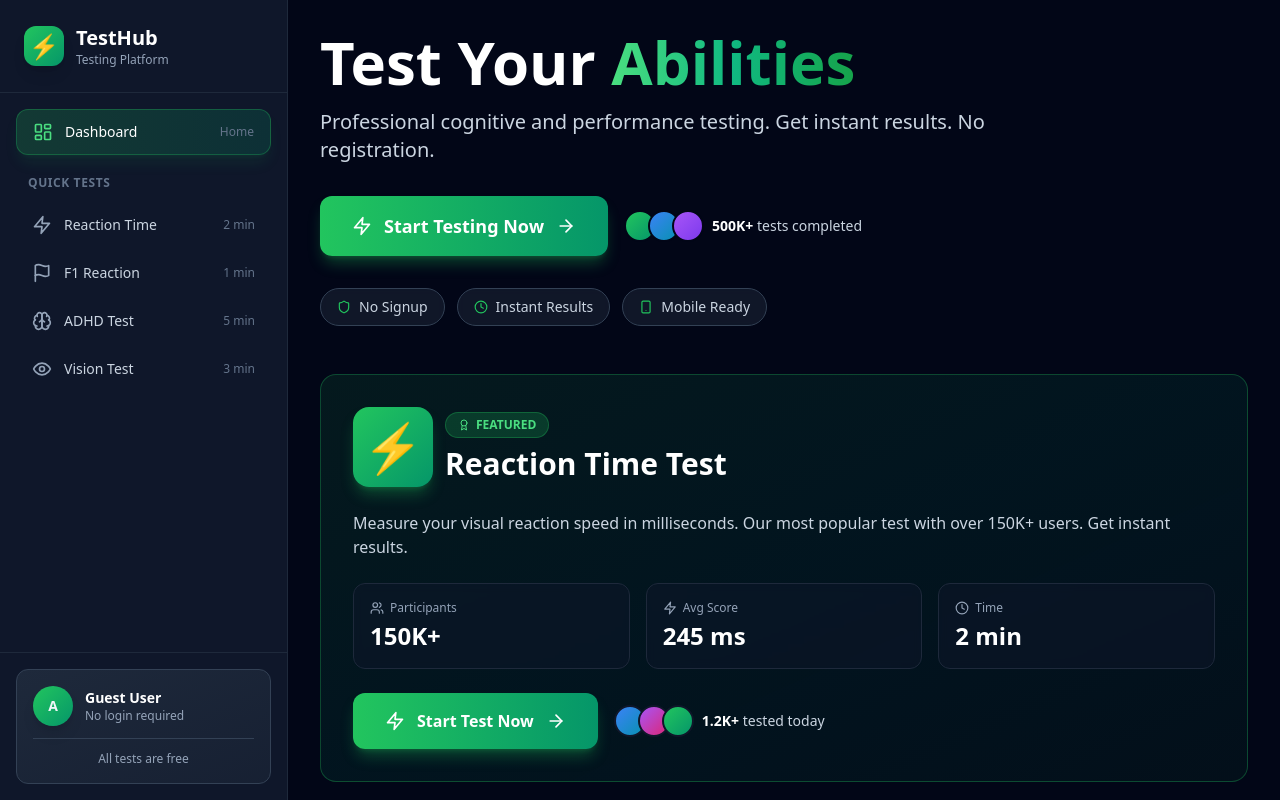
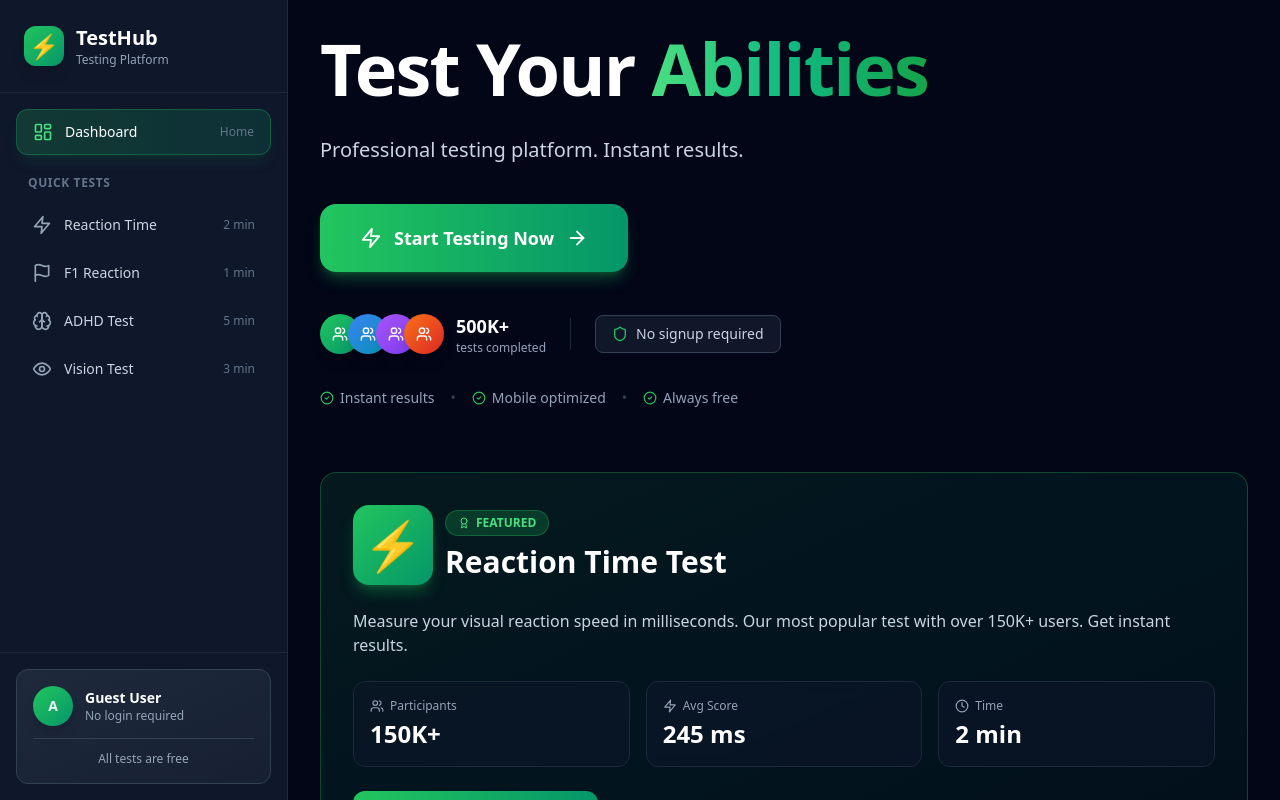
Before and after one commit to tevzadze500/test, a React (Vite) app: page / in a window 1280 px wide. Shown: the top 800 px of the page. Built offline with nearby package versions, Linux system fonts and the light colour scheme.

Commit message:
fix routing vercel

```diff
--- a/src/components/Hero.jsx
+++ b/src/components/Hero.jsx
@@ -1,65 +1,90 @@
 import React from 'react';
 import { Link } from 'react-router-dom';
-import { Zap, Shield, Clock, Smartphone, ArrowRight } from 'lucide-react';
+import { Zap, ArrowRight, Users, Shield, CheckCircle2 } from 'lucide-react';
 
 const Hero = () => {
-  const features = [
-    { icon: Shield, text: 'No Signup' },
-    { icon: Clock, text: 'Instant Results' },
-    { icon: Smartphone, text: 'Mobile Ready' },
-  ];
+  return (
+    <div className="mb-12 sm:mb-16">
+      {/* Premium Hero - Mobile First */}
+      <div className="text-center lg:text-left max-w-3xl mx-auto lg:mx-0">
 
-  return (
-    <div className="mb-8 sm:mb-12">
-      {/* Simplified Hero - Mobile First */}
-      <div className="mb-6 sm:mb-8 text-center lg:text-left">
-        <h1 className="text-3xl sm:text-4xl md:text-5xl lg:text-6xl font-bold text-white mb-3 sm:mb-4 leading-tight">
+        {/* Headline */}
+        <h1 className="text-4xl sm:text-5xl md:text-6xl lg:text-7xl font-bold text-white mb-6 sm:mb-8 leading-[1.1] tracking-tight">
           Test Your{' '}
           <span className="bg-gradient-to-r from-green-400 via-emerald-500 to-green-600 bg-clip-text text-transparent">
             Abilities
           </span>
         </h1>
-        <p className="text-base sm:text-lg md:text-xl text-dark-300 max-w-2xl mx-auto lg:mx-0 mb-6 sm:mb-8">
-          Professional cognitive and performance testing. Get instant results. No registration.
+
+        {/* Shorter Description - Clear Separation */}
+        <p className="text-lg sm:text-xl text-dark-300 mb-8 sm:mb-10 font-light leading-relaxed">
+          Professional testing platform. Instant results.
         </p>
 
-        {/* Primary CTA */}
-        <div className="flex flex-col sm:flex-row items-center gap-4 mb-6 sm:mb-8">
+        {/* Primary CTA - Standalone & Dominant */}
+        <div className="mb-8 sm:mb-10">
           <Link
             to="#popular"
-            className="w-full sm:w-auto inline-flex items-center justify-center gap-3 px-8 py-4 bg-gradient-to-r from-green-500 to-emerald-600 hover:from-green-600 hover:to-emerald-700 rounded-xl text-white font-bold transition-all duration-300 shadow-lg shadow-green-500/30 hover:shadow-green-500/50 hover:scale-105 group min-h-[56px] text-base sm:text-lg"
+            className="inline-flex items-center justify-center gap-3 px-8 sm:px-10 py-4 sm:py-5 bg-gradient-to-r from-green-500 to-emerald-600 hover:from-green-600 hover:to-emerald-700 rounded-xl sm:rounded-2xl text-white font-bold transition-all duration-300 shadow-lg shadow-green-500/30 hover:shadow-green-500/50 hover:shadow-2xl hover:scale-[1.02] group text-base sm:text-lg w-full sm:w-auto"
           >
-            <Zap size={20} />
+            <Zap size={22} className="shrink-0" />
             <span>Start Testing Now</span>
-            <ArrowRight size={20} className="group-hover:translate-x-1 transition-transform" />
+            <ArrowRight size={22} className="shrink-0 group-hover:translate-x-1 transition-transform" />
           </Link>
-          <div className="text-sm text-dark-400 flex items-center gap-2">
-            <div className="flex -space-x-2">
-              <div className="w-8 h-8 rounded-full bg-gradient-to-br from-green-500 to-emerald-600 border-2 border-dark-950" />
-              <div className="w-8 h-8 rounded-full bg-gradient-to-br from-blue-500 to-cyan-600 border-2 border-dark-950" />
-              <div className="w-8 h-8 rounded-full bg-gradient-to-br from-purple-500 to-violet-600 border-2 border-dark-950" />
+        </div>
+
+        {/* Premium Social Proof Row */}
+        <div className="flex flex-col sm:flex-row items-center justify-center lg:justify-start gap-4 sm:gap-6 mb-6 sm:mb-8">
+          {/* User Avatars + Count */}
+          <div className="flex items-center gap-3">
+            <div className="flex -space-x-3">
+              <div className="w-10 h-10 rounded-full bg-gradient-to-br from-green-500 to-emerald-600 border-3 border-dark-950 shadow-lg flex items-center justify-center">
+                <Users size={16} className="text-white" />
+              </div>
+              <div className="w-10 h-10 rounded-full bg-gradient-to-br from-blue-500 to-cyan-600 border-3 border-dark-950 shadow-lg flex items-center justify-center">
+                <Users size={16} className="text-white" />
+              </div>
+              <div className="w-10 h-10 rounded-full bg-gradient-to-br from-purple-500 to-violet-600 border-3 border-dark-950 shadow-lg flex items-center justify-center">
+                <Users size={16} className="text-white" />
+              </div>
+              <div className="w-10 h-10 rounded-full bg-gradient-to-br from-orange-500 to-red-600 border-3 border-dark-950 shadow-lg flex items-center justify-center">
+                <Users size={16} className="text-white" />
+              </div>
             </div>
-            <span className="text-dark-300">
-              <strong className="text-white">500K+</strong> tests completed
-            </span>
+            <div className="text-left">
+              <div className="text-white font-bold text-lg">500K+</div>
+              <div className="text-dark-400 text-xs font-medium">tests completed</div>
+            </div>
+          </div>
+
+          {/* Divider */}
+          <div className="hidden sm:block w-px h-8 bg-dark-800" />
+
+          {/* Trust Badge */}
+          <div className="flex items-center gap-2 px-4 py-2 bg-dark-800/50 rounded-lg border border-dark-700">
+            <Shield size={16} className="text-green-500 shrink-0" />
+            <span className="text-dark-300 text-sm font-medium">No signup required</span>
           </div>
         </div>
 
-        {/* Feature Pills - Compact on mobile */}
-        <div className="flex flex-wrap justify-center lg:justify-start gap-2 sm:gap-3">
-          {features.map((feature, index) => {
-            const Icon = feature.icon;
-            return (
-              <div
-                key={index}
-                className="flex items-center gap-2 px-3 sm:px-4 py-2 bg-dark-800/50 backdrop-blur-sm border border-dark-700 rounded-full text-dark-300 text-sm font-medium"
-              >
-                <Icon size={14} className="text-green-500 shrink-0" />
-                <span>{feature.text}</span>
-              </div>
-            );
-          })}
+        {/* Simplified Benefits - Inline Text */}
+        <div className="flex flex-wrap items-center justify-center lg:justify-start gap-x-4 gap-y-2 text-sm text-dark-400">
+          <div className="flex items-center gap-1.5">
+            <CheckCircle2 size={14} className="text-green-500 shrink-0" />
+            <span>Instant results</span>
+          </div>
+          <span className="text-dark-700">•</span>
+          <div className="flex items-center gap-1.5">
+            <CheckCircle2 size={14} className="text-green-500 shrink-0" />
+            <span>Mobile optimized</span>
+          </div>
+          <span className="text-dark-700">•</span>
+          <div className="flex items-center gap-1.5">
+            <CheckCircle2 size={14} className="text-green-500 shrink-0" />
+            <span>Always free</span>
+          </div>
         </div>
+
       </div>
     </div>
   );
```
